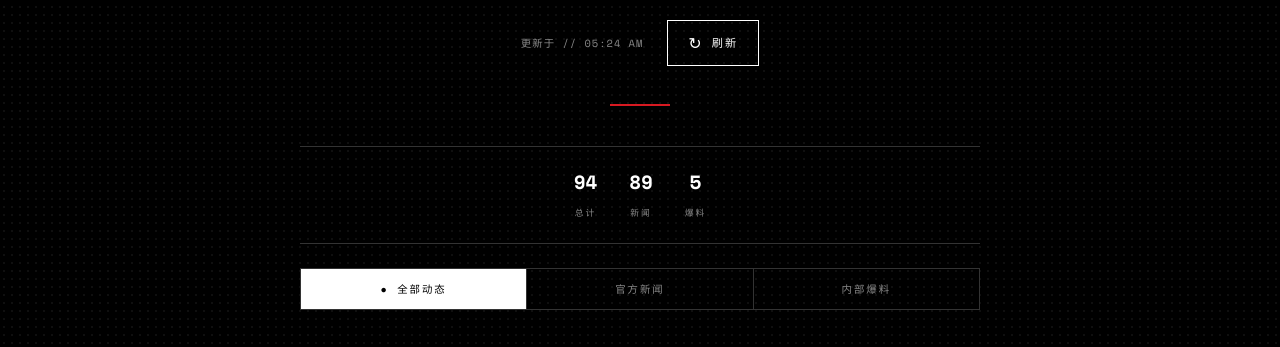
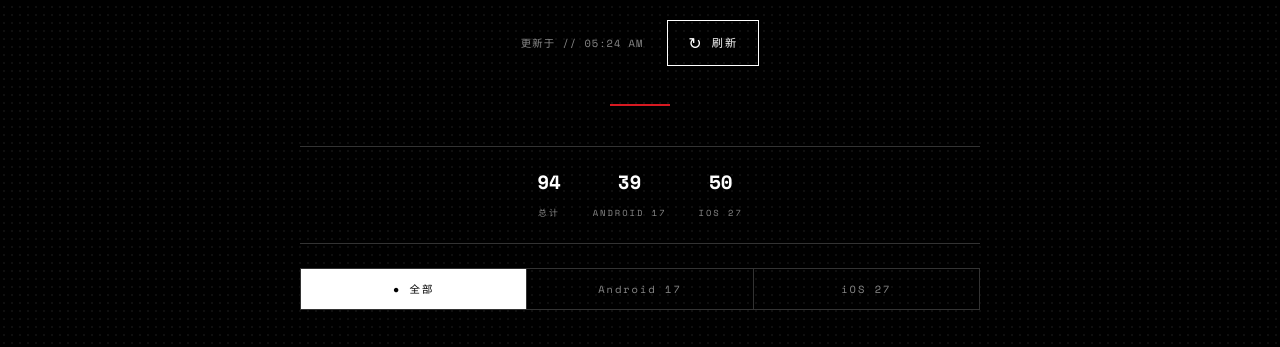
Before and after one commit to jason3535/android17-news-aggregator, a plain HTML site: page index.html in a window 1280 px wide. Shown: the part 213-560 px from the top of the page. Drawn offline with nearby package versions, Linux system fonts and the light colour scheme.

Commit message:
feat: 更新为 Android 17 & iOS 27 平台分类
更新内容：
- 统计栏：总计 / Android 17 / iOS 27
- 过滤标签：● 全部 / Android 17 / iOS 27
- 按平台分类而非按类型分类
- 更贴合项目定位：竞品软件更新追踪

Co-Authored-By: Claude Sonnet 4.5 <noreply@anthropic.com>

```diff
--- a/index.html
+++ b/index.html
@@ -34,19 +34,19 @@
                 <span class="stat-label" data-en="Total" data-zh="总计">总计</span>
             </div>
             <div class="stat-item">
-                <span class="stat-value" id="newsCount">--</span>
-                <span class="stat-label" data-en="News" data-zh="新闻">新闻</span>
+                <span class="stat-value" id="androidCount">--</span>
+                <span class="stat-label" data-en="Android 17" data-zh="Android 17">Android 17</span>
             </div>
             <div class="stat-item">
-                <span class="stat-value" id="leakerCount">--</span>
-                <span class="stat-label" data-en="Leakers" data-zh="爆料">爆料</span>
+                <span class="stat-value" id="iosCount">--</span>
+                <span class="stat-label" data-en="iOS 27" data-zh="iOS 27">iOS 27</span>
             </div>
         </div>
 
         <div class="filters">
-            <button class="filter-btn active" data-filter="all" data-en="All Updates" data-zh="● 全部动态">● 全部动态</button>
-            <button class="filter-btn" data-filter="news" data-en="Official News" data-zh="官方新闻">官方新闻</button>
-            <button class="filter-btn" data-filter="leaker" data-en="Insider Leaks" data-zh="内部爆料">内部爆料</button>
+            <button class="filter-btn active" data-filter="all" data-en="● All" data-zh="● 全部">● 全部</button>
+            <button class="filter-btn" data-filter="android" data-en="Android 17" data-zh="Android 17">Android 17</button>
+            <button class="filter-btn" data-filter="ios" data-en="iOS 27" data-zh="iOS 27">iOS 27</button>
         </div>
 
         <main class="feed" id="newsFeed">
@@ -164,8 +164,8 @@
 
                 // Update stats
                 document.getElementById('totalCount').textContent = data.total_count || 0;
-                document.getElementById('newsCount').textContent = data.news_count || 0;
-                document.getElementById('leakerCount').textContent = data.leaker_count || 0;
+                document.getElementById('androidCount').textContent = data.android_count || 0;
+                document.getElementById('iosCount').textContent = data.ios_count || 0;
 
                 // Update timestamp
                 if (data.last_updated) {
@@ -199,8 +199,8 @@
 
                 // Update stats
                 document.getElementById('totalCount').textContent = data.total_count || 0;
-                document.getElementById('newsCount').textContent = data.news_count || 0;
-                document.getElementById('leakerCount').textContent = data.leaker_count || 0;
+                document.getElementById('androidCount').textContent = data.android_count || 0;
+                document.getElementById('iosCount').textContent = data.ios_count || 0;
 
                 // Update timestamp
                 if (data.last_updated) {
@@ -226,7 +226,7 @@
             let filteredNews = newsData;
 
             if (currentFilter !== 'all') {
-                filteredNews = newsData.filter(item => item.type === currentFilter);
+                filteredNews = newsData.filter(item => item.platform === currentFilter);
             }
 
             if (filteredNews.length === 0) {
```
Also changed, not shown: templates/index.html (+12 -12 lines).
